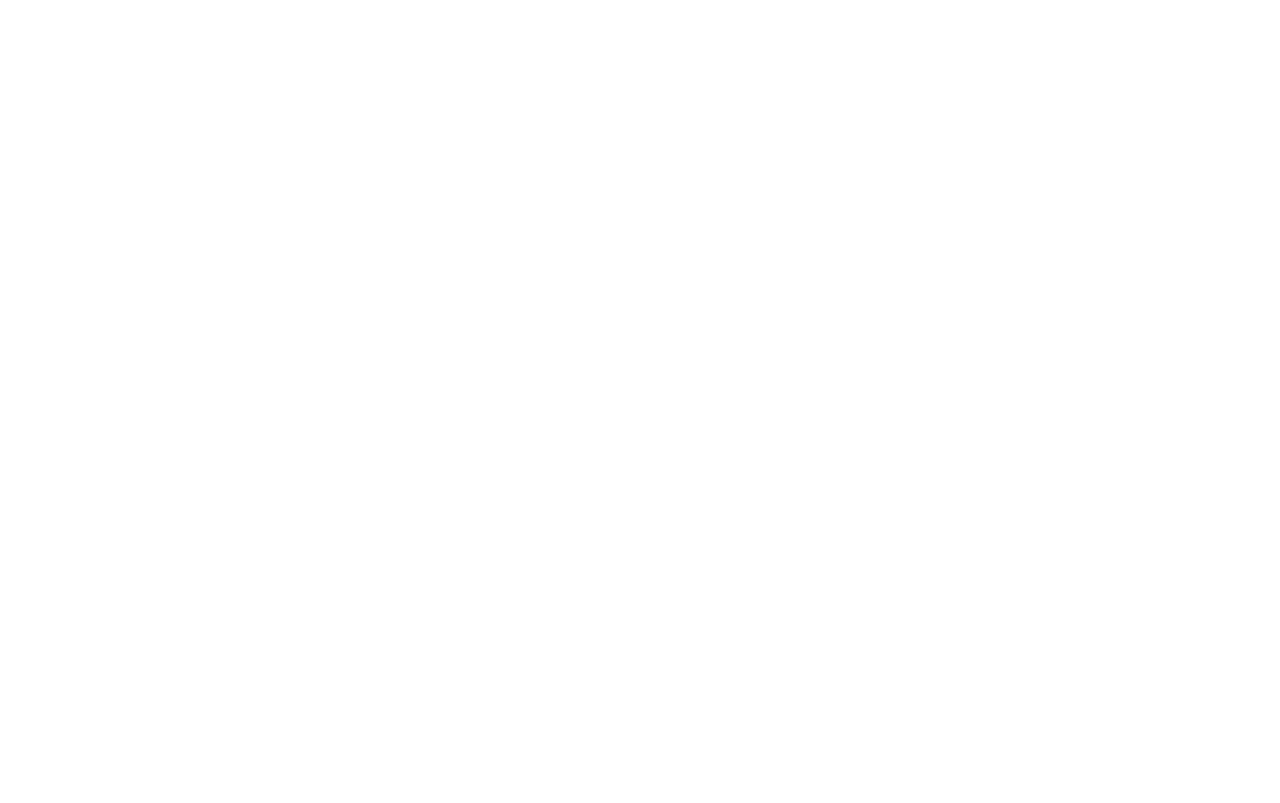
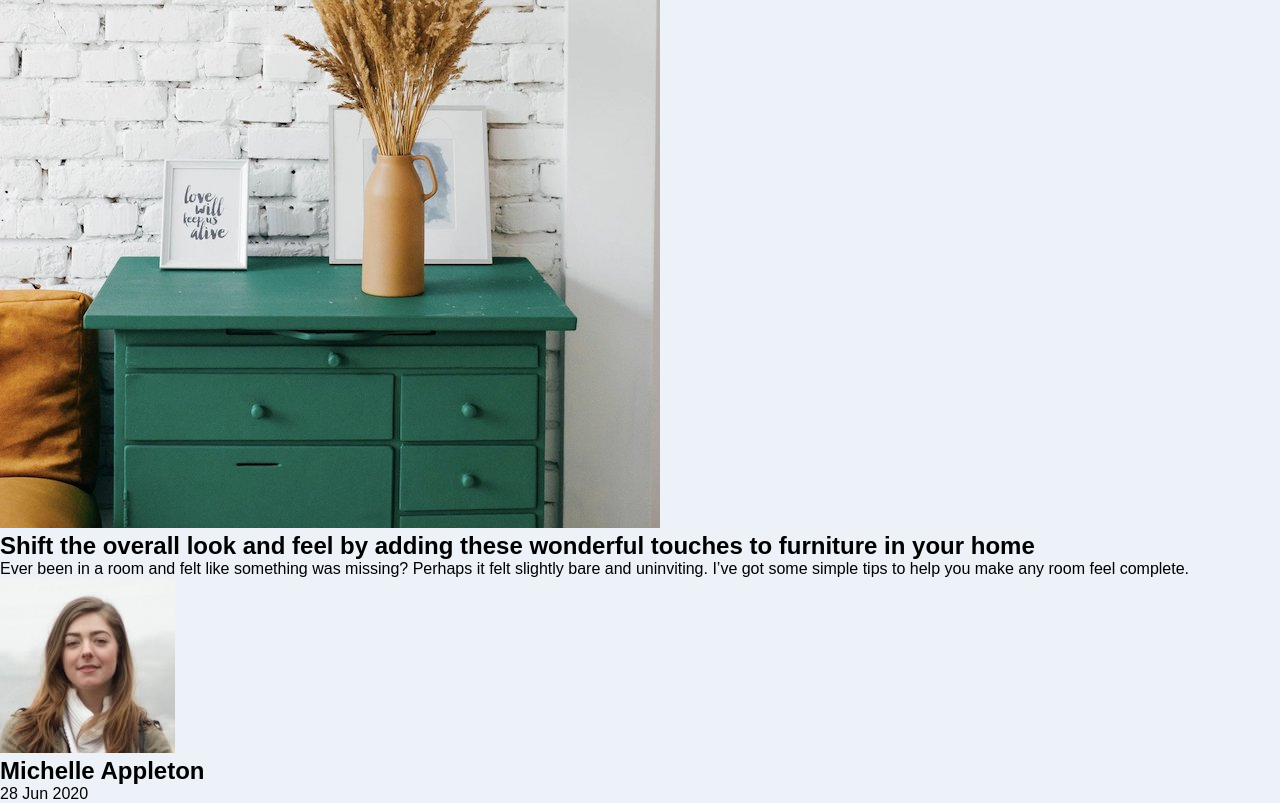
Before and after one commit to yanmarex/frontend-mentor-speedrun, a plain HTML site: page article-preview-component/index.html in a window 1280 px wide. Drawn offline with Linux system fonts and the light colour scheme.

Commit message:
Add card structure and content

```diff
--- a/article-preview-component/index.html
+++ b/article-preview-component/index.html
@@ -6,5 +6,31 @@
     <title>Article Preview Component</title>
     <link rel="stylesheet" href="./style/styles.css" />
   </head>
-  <body></body>
+  <body>
+    <main class="container">
+      <article class="card-container">
+        <div class="card-image">
+          <img src="/images/drawers.jpg" alt="Blog picture of furniture" />
+        </div>
+        <h1 class="card-title">
+          Shift the overall look and feel by adding these wonderful touches to
+          furniture in your home
+        </h1>
+        <p class="card-content">
+          Ever been in a room and felt like something was missing? Perhaps it
+          felt slightly bare and uninviting. I’ve got some simple tips to help
+          you make any room feel complete.
+        </p>
+        <div class="card-info">
+          <div class="card-profile">
+            <img src="/images/avatar-michelle.jpg" alt="Author Photo" />
+          </div>
+          <div class="card-profile">
+            <h2 class="card-profile-name">Michelle Appleton</h2>
+            <p class="card-profile-date">28 Jun 2020</p>
+          </div>
+        </div>
+      </article>
+    </main>
+  </body>
 </html>
--- a/article-preview-component/style/styles.css
+++ b/article-preview-component/style/styles.css
@@ -26,4 +26,5 @@ a {
 body {
   font-size: var(--font-size);
   font-family: var(--font-family);
+  background-color: var(--light-grayish-blue);
 }
```
